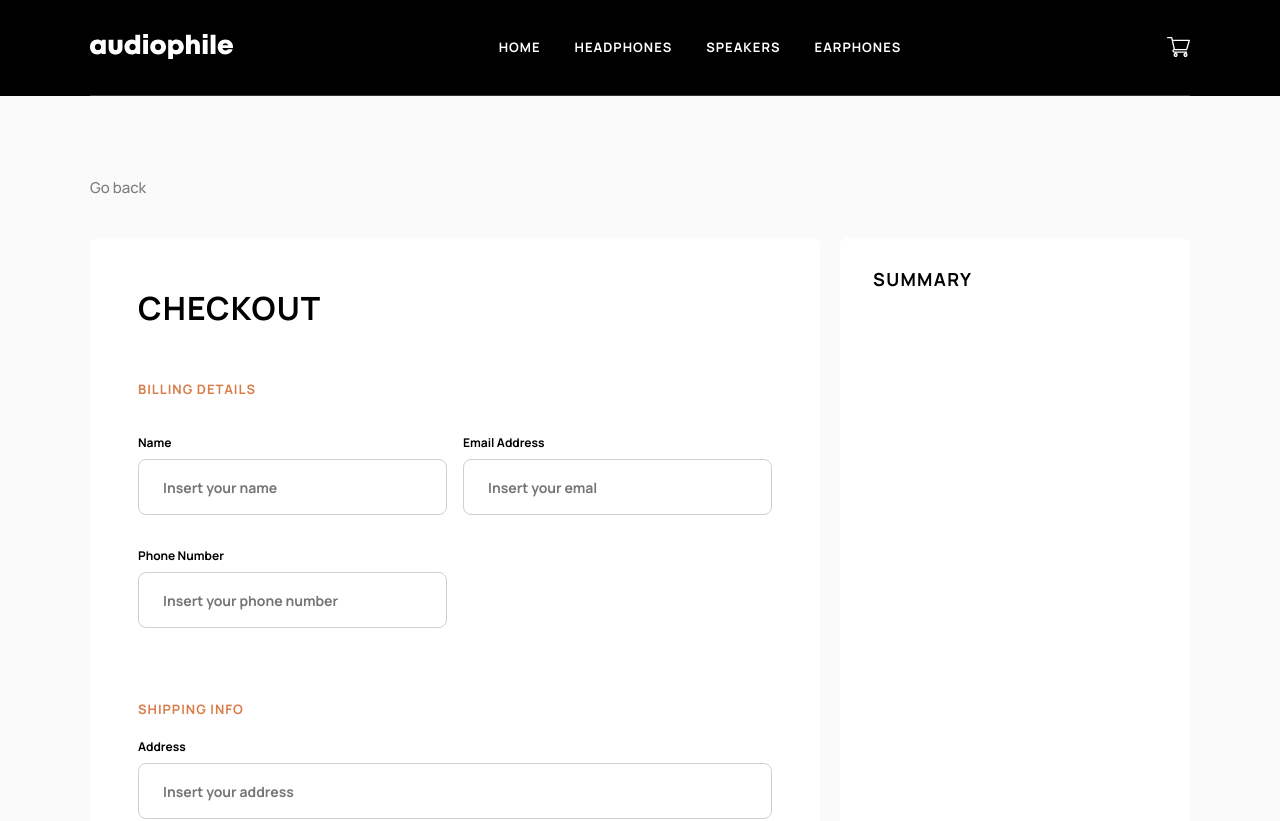
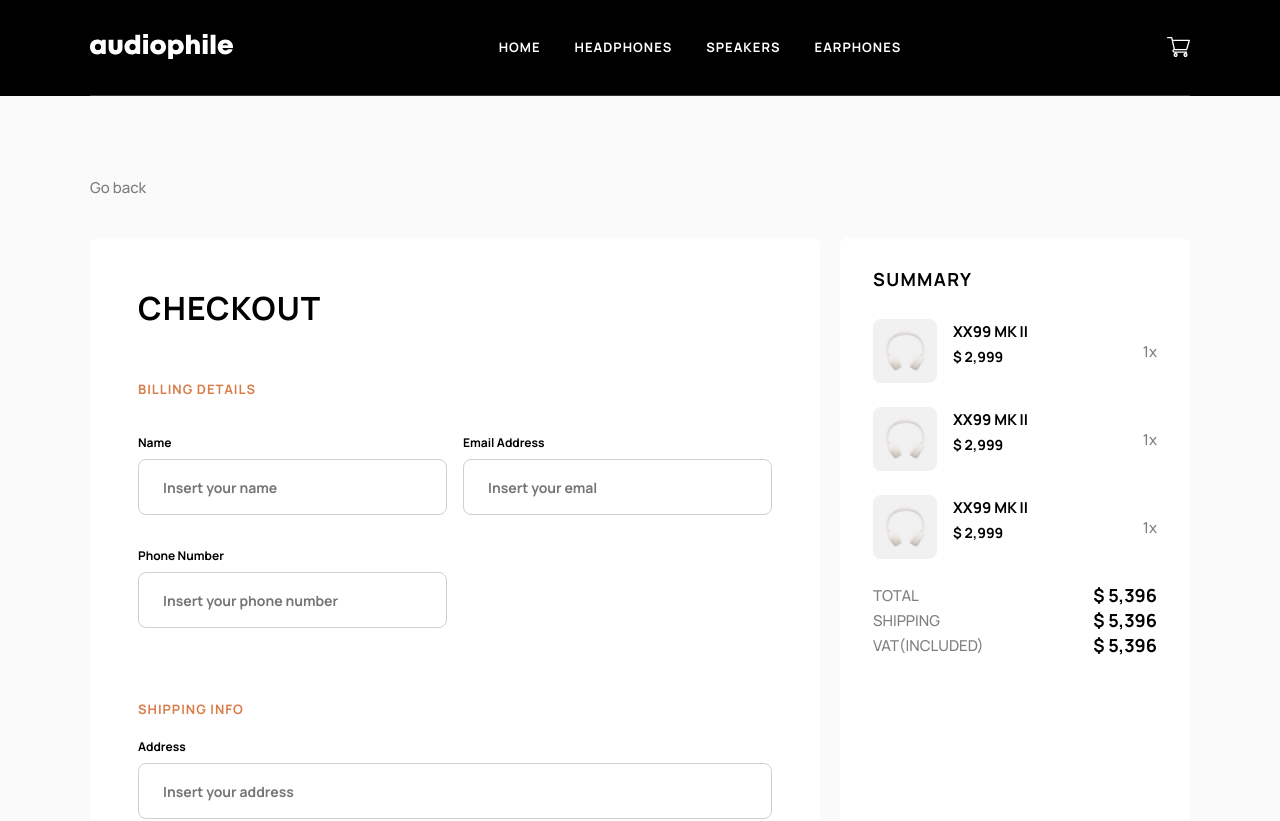
Before and after one commit to Avenntador/Audiophille-app, a React (Create React App) app: page /checkout in a window 1280 px wide. Shown: the top 821 px of the page. Built offline with nearby package versions, Linux system fonts and the light colour scheme.

Commit message:
checkout component #3

```diff
--- a/src/components/form/InputRadio.js
+++ b/src/components/form/InputRadio.js
@@ -1,10 +1,15 @@
 import '../../sass/components/_input-radio.scss';
 
-function InputRadio({ title }) {
+function InputRadio({ value, title, setRadioBtnValue, defaultChecked=false }) {
+
+    const clickHandler = (e) => {
+        setRadioBtnValue(e.target.value);
+    }
+
     return (
         <div>
-            <input  className='input-radio' type="radio" name="radio" id="" />
-            <label className='input-radio__label' htmlFor="radio">{title}</label>
+            <input defaultChecked = {defaultChecked} onClick={clickHandler} value={value} className ='input-radio' type="radio" name="radio" id="" />
+            <label className ='input-radio__label' htmlFor="radio">{title}</label>
         </div>
     );
 }
--- a/src/components/pages/Cart/Cart.scss
+++ b/src/components/pages/Cart/Cart.scss
@@ -29,4 +29,26 @@
         display: flex;
         justify-content: space-between;
     }
+
+
+    &__total {
+        display: flex;
+        justify-content: space-between;
+        margin-bottom: 2.4rem;
+
+        &_title {
+            font-size: 1.5rem;
+            line-height: 2.5rem;
+            font-family: $font-family-medium;
+            color:rgba(0, 0, 0, 0.5);
+            text-transform: uppercase;
+        }
+
+        &_total-price {
+            font-size: 1.8rem;
+            line-height: 2.5rem;
+            font-family: $font-family-bold;
+            color: $color-black-primary;
+        }
+    }
 }
--- a/src/components/pages/Cart/CartItem/CartItem.scss
+++ b/src/components/pages/Cart/CartItem/CartItem.scss
@@ -46,24 +46,5 @@
         }
     }
 
-    &__total {
-        display: flex;
-        justify-content: space-between;
-        margin-bottom: 2.4rem;
 
-        &_title {
-            font-size: 1.5rem;
-            line-height: 2.5rem;
-            font-family: $font-family-medium;
-            color:rgba(0, 0, 0, 0.5);
-            text-transform: uppercase;
-        }
-
-        &_total-price {
-            font-size: 1.8rem;
-            line-height: 2.5rem;
-            font-family: $font-family-bold;
-            color: $color-black-primary;
-        }
-    }
 }
--- /dev/null
+++ b/src/components/pages/Checkout/CashDelivery/CashDelivery.js
@@ -0,0 +1,19 @@
+import './CashDelivery.scss';
+
+
+function CashDelivery() {
+    return (
+        <div className="checkout__cash-delivery">
+            <div>
+                <img src='/assets/shared/desktop/method-payment.svg' alt="cash" />
+            </div>
+            <div>
+                <p className="paragraph">
+                The `Cash on Delivery` option enables you to pay in cash when our delivery courier arrives at your residence. Just make sure your address is correct so that your order will not be cancelled.
+                </p>
+            </div>
+        </div>
+    )
+}
+
+export default CashDelivery;
--- /dev/null
+++ b/src/components/pages/Checkout/CashDelivery/CashDelivery.scss
@@ -0,0 +1,4 @@
+.checkout__cash-delivery {
+    display: flex;
+    align-items: center;
+}
--- a/src/components/pages/Checkout/Checkout.js
+++ b/src/components/pages/Checkout/Checkout.js
@@ -5,7 +5,18 @@ import Footer from '../GlobalLayouts/Footer/Footer';
 import Input from '../../form/Input';
 import InputRadio from '../../form/InputRadio';
 
+import CashDelivery from './CashDelivery/CashDelivery';
+import PaymentInputs from './PaymentInputs/PaymentInputs';
+
+import {useState} from 'react';
+
 function Checkout() {
+
+    const [radioBtnValue, setRadioBtnValue] = useState('e-Money');
+
+
+   let paymentMethod = radioBtnValue === 'e-Money' ?  <PaymentInputs /> :  <CashDelivery />
+
     return (
         <>
             <div className='checkout-header'>
@@ -41,26 +52,89 @@ function Checkout() {
                         <div className="checkout__payment-method">
                             <div className='checkout__payment-method_label'>Payment Method</div>
                             <div>
-                                <InputRadio title={'e-Money'} />
-                                <InputRadio title={'Cash on Delivery'} />
+                                <InputRadio
+                                value={'e-Money'}
+                                title={'e-Money'}
+                                setRadioBtnValue={setRadioBtnValue}
+                                defaultChecked = {true}
+                                 />
+                                <InputRadio
+                                value={'Cash on Delivery'}
+                                title={'Cash on Delivery'}
+                                setRadioBtnValue={setRadioBtnValue}
+                                 />
                             </div>
                         </div>
-                        <div className="checkout__payment-inputs">
-                            <Input type={'number'} title={'e-Money Number'} placeholder={'Insert your e-Money Number'} />
-                            <Input type={'number'} title={'e-Money PIN'} placeholder={'Insert your e-Money PIN'} />
+                        {paymentMethod}
+                    </div>
+                </div>
+
+                <div className="checkout__summary">
+                    <h6 className="heading__six">summary</h6>
+
+                    <div className="summary__item">
+                        <div className="summary__info">
+                            <div className="summary__img">
+                                <img src='/assets/cart/image-xx59-headphones.jpg' alt="summary" />
+                            </div>
+                            <div className="summary__desc">
+                                <p className="summary__desc_name">XX99 MK II</p>
+                                <p className='summary__desc_price'>$ 2,999</p>
+                            </div>
+                        </div>
+                        <div className="summary__quantity">
+                            <p className="paragraph">1x</p>
                         </div>
                     </div>
 
-                </div>
-                <div className="checkout__summary">
-                    <h6 className="heading__six">summary</h6>
+                    <div className="summary__item">
+                        <div className="summary__info">
+                            <div className="summary__img">
+                                <img src='/assets/cart/image-xx59-headphones.jpg' alt="summary" />
+                            </div>
+                            <div className="summary__desc">
+                                <p className="summary__desc_name">XX99 MK II</p>
+                                <p className='summary__desc_price'>$ 2,999</p>
+                            </div>
+                        </div>
+                        <div className="summary__quantity">
+                            <p className="paragraph">1x</p>
+                        </div>
+                    </div>
+
+                    <div className="summary__item">
+                        <div className="summary__info">
+                            <div className="summary__img">
+                                <img src='/assets/cart/image-xx59-headphones.jpg' alt="summary" />
+                            </div>
+                            <div className="summary__desc">
+                                <p className="summary__desc_name">XX99 MK II</p>
+                                <p className='summary__desc_price'>$ 2,999</p>
+                            </div>
+                        </div>
+                        <div className="summary__quantity">
+                            <p className="paragraph">1x</p>
+                        </div>
+                    </div>
+
+                    <div className="summary__total">
+                        <p className="summary__total_title">total</p>
+                        <p className="summary__total_total-price">$ 5,396</p>
+                    </div>
+                    <div className="summary__shipping">
+                        <p className="summary__total_title">shipping</p>
+                        <p className="summary__total_total-price">$ 5,396</p>
+                    </div>
+                    <div className="summary__vat">
+                        <p className="summary__total_title">vat(included)</p>
+                        <p className="summary__total_total-price">$ 5,396</p>
+                    </div>
+
                 </div>
             </form>
 
             <Footer />
-
         </>
-
     )
 }
 
--- a/src/components/pages/Checkout/Checkout.scss
+++ b/src/components/pages/Checkout/Checkout.scss
@@ -102,12 +102,80 @@
 
 }
 
-.checkout__payment-inputs {
-    display: flex;
-}
+
 
 .checkout__summary {
     width: 35rem;
     height: 61.2rem;
-    padding: 3.2rem 3.3rem
+    padding: 3.2rem 3.3rem;
+
+    & > :first-child {
+        margin-bottom: 3.1rem;
+    }
+
 }
+
+.summary {
+    &__img {
+        width: 6.4rem;
+        height: 6.4rem;
+        background-color: $color-gray-secondary;
+        border-radius: .8rem;
+        overflow: hidden;
+
+        & > img {
+            width: 6.4rem;
+            height: 6.4rem;
+        }
+
+    }
+
+    &__info {
+        display: flex;
+    }
+
+    &__item {
+        display: flex;
+        align-items: center;
+        justify-content: space-between;
+        margin-bottom: 2.4rem;
+    }
+
+    &__desc {
+        margin-left: 1.6rem;
+
+        &_name {
+            font-size: 1.5rem;
+            font-family: $font-family-bold;
+            line-height: 2.5rem;
+
+        }
+
+        &_price {
+            font-size: 1.4rem;
+            font-family: $font-family-bold;
+            line-height: 2.5rem;
+        }
+    }
+
+    &__total, &__shipping, &__vat {
+        display: flex;
+        justify-content: space-between;
+        // margin-bottom: 2.4rem;
+
+        &_title {
+            font-size: 1.5rem;
+            line-height: 2.5rem;
+            font-family: $font-family-medium;
+            color:rgba(0, 0, 0, 0.5);
+            text-transform: uppercase;
+        }
+
+        &_total-price {
+            font-size: 1.8rem;
+            line-height: 2.5rem;
+            font-family: $font-family-bold;
+            color: $color-black-primary;
+        }
+    }
+}
--- /dev/null
+++ b/src/components/pages/Checkout/PaymentInputs/PaymentInputs.js
@@ -0,0 +1,13 @@
+import './PaymentInputs.scss';
+import Input from '../../../form/Input';
+
+function PaymentInputs() {
+    return(
+        <div className="checkout__payment-inputs">
+            <Input type={'number'} title={'e-Money Number'} placeholder={'Insert your e-Money Number'} />
+            <Input type={'number'} title={'e-Money PIN'} placeholder={'Insert your e-Money PIN'} />
+        </div>
+    )
+}
+
+export default PaymentInputs;
--- /dev/null
+++ b/src/components/pages/Checkout/PaymentInputs/PaymentInputs.scss
@@ -0,0 +1,4 @@
+
+.checkout__payment-inputs {
+    display: flex;
+}
```
Also changed, not shown: public/assets/shared/desktop/method-payment.svg (added).
